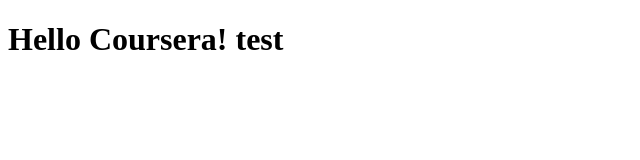
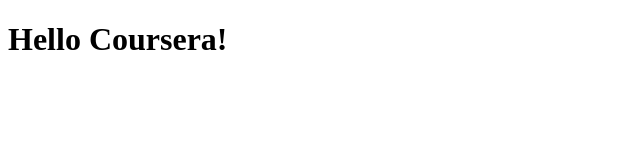
Before and after one commit to TheCountess/Coursera-Html, a plain HTML site: page site/index.html in a window 1280 px wide. Shown: the full height of the page, 0-640 px from the left. Drawn offline with Linux system fonts and the light colour scheme.

Commit message:
Module 2 assignment

```diff
--- a/site/index.html
+++ b/site/index.html
@@ -2,7 +2,9 @@
 <html>
 
 <head>
-<title>Hello Coursera!</title>
+    <title>Hello Coursera!</title>
 </head>
-<h1>Hello Coursera! test</h1>
+<h1>Hello Coursera!
+</h1>
+
 </html>
```
Also changed, not shown: site/module2/index.html (+0 -1 lines).
